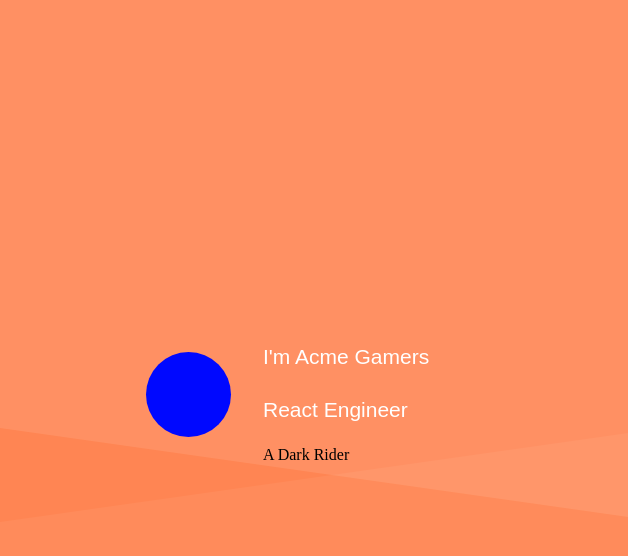
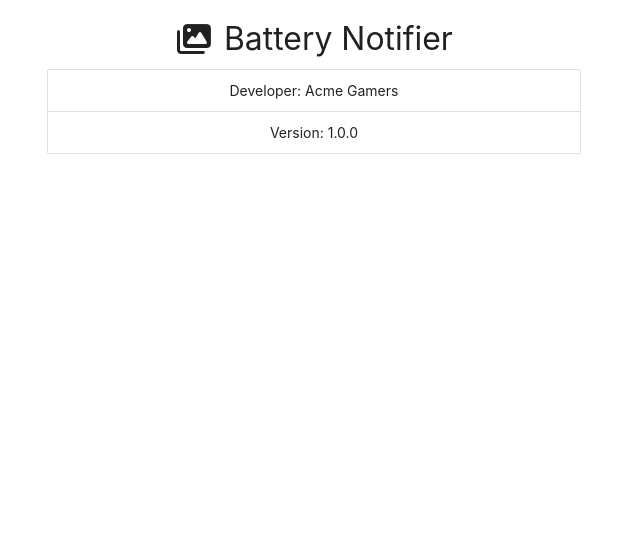
Before and after one commit to AcmeGamers/Battery-Informer-v1, an Electron app: page app/about.html in a window 628 px wide. Drawn offline with nearby package versions, Linux system fonts and the light colour scheme.

Commit message:
change about.html

```diff
--- a/app/about.html
+++ b/app/about.html
@@ -2,54 +2,23 @@
 <html lang="en">
   <head>
     <meta charset="UTF-8" />
-    <meta http-equiv="X-UA-Compatible" content="IE=edge" />
     <meta name="viewport" content="width=device-width, initial-scale=1.0" />
-    <title>Document</title>
+    <meta
+      http-equiv="Content-Security-Policy"
+      content="script-src 'self' 'unsafe-inline'"
+    />
+    <link rel="stylesheet" href="css/all.min.css" />
+    <link rel="stylesheet" href="css/materialize.min.css" />
+    <link rel="stylesheet" href="css/style.css" />
+    <title>About Battery Notifier</title>
   </head>
   <body>
-    <div class="background">
-      <div class="center-box">
-        <div class="div1"></div>
-        <div class="div2">
-          <p class="font">I'm Acme Gamers</p>
-          <p class="font">React Engineer</p>
-          <p>A Dark Rider</p>
-        </div>
-      </div>
+    <div class="container about center-align">
+      <h4><i class="fas fa-images"></i> Battery Notifier</h4>
+      <ul class="collection">
+        <li class="collection-item">Developer: Acme Gamers</li>
+        <li class="collection-item">Version: 1.0.0</li>
+      </ul>
     </div>
   </body>
 </html>
-
-<style>
-  body {
-    margin: 0;
-  }
-  .background {
-    background: url(./assets/background.webp);
-    height: 100vh;
-    width: 100vw;
-  }
-  .center-box {
-    position: fixed;
-    top: 50%;
-    left: 50%;
-    transform: translate(-50%, -50%);
-  }
-  .div1 {
-    height: 85px;
-    width: 85px;
-    background: #0008ff;
-    border-radius: 50%;
-    float: left;
-    margin: 2rem;
-  }
-  .div2 {
-    width: 25rem;
-  }
-  .font {
-    line-height: 1.5;
-    font-size: 21px;
-    font-family: sans-serif;
-    color: white;
-  }
-</style>
```
